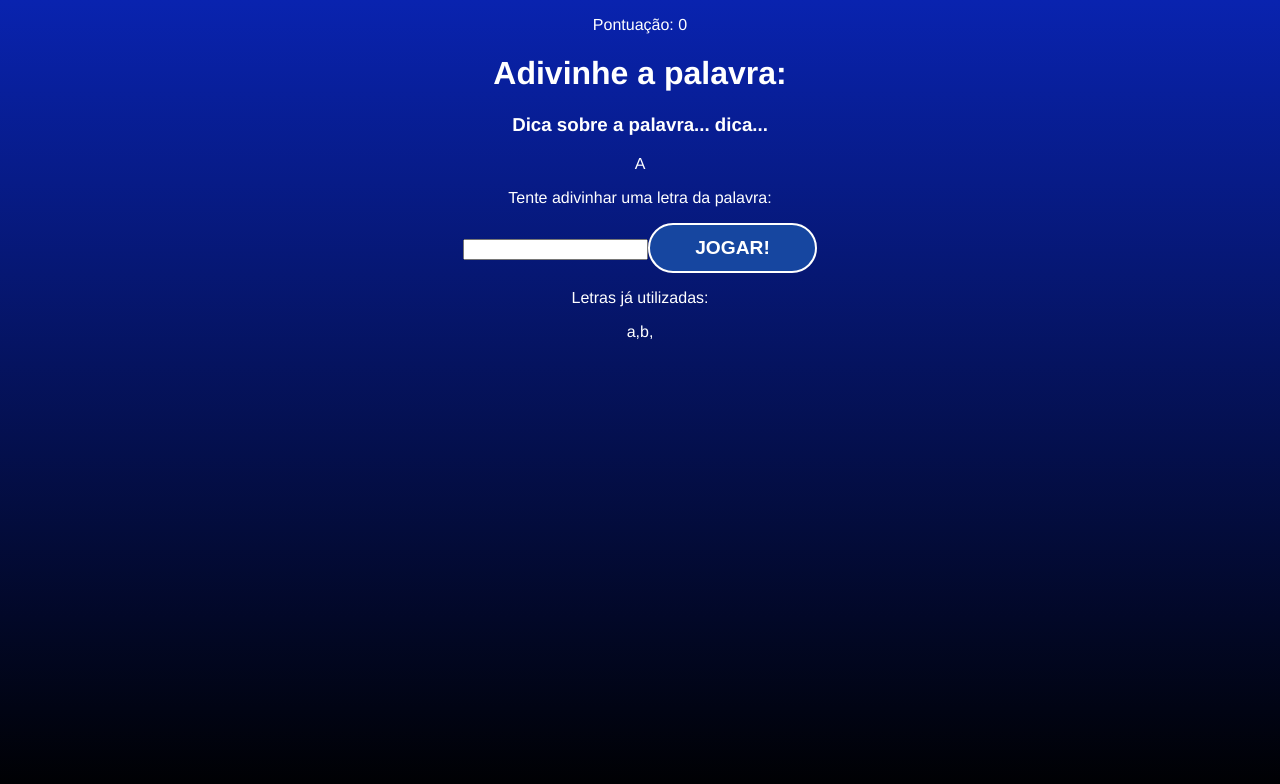
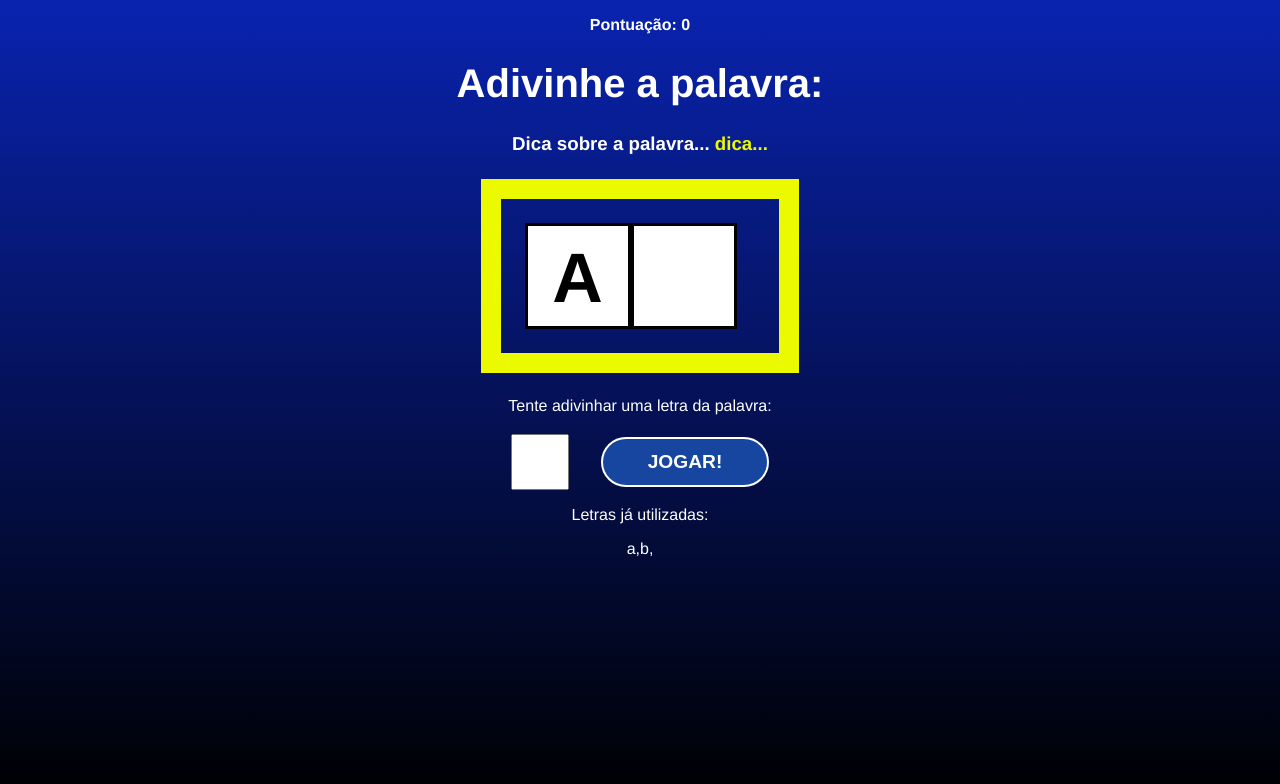
Before and after one commit to xanderifer1974/curso-react-do-zero-a-maestria-secreat-world, a React (Create React App) app: page / in a window 1280 px wide. Both pictures are taken after a click on the button "COMEÇAR O JOGO". Shown: the top 784 px of the page. Built offline with nearby package versions, Linux system fonts and the light colour scheme.

Commit message:
CSS da tela do jogo

```diff
--- a/src/components/Game.css
+++ b/src/components/Game.css
@@ -0,0 +1,49 @@
+.game h1{
+    font-size: 2.5em;
+}
+
+.points span{
+    font-weight: bold;
+}
+
+.tip span{
+    color: #ecfa00;
+}
+
+.wordContainer{
+    margin: 1.5em;
+    padding: 1.5em;
+    border: 20px solid #ecfa00;
+    display: flex;
+}
+
+.letter,
+.blankSquare{
+    font-size: 70px;
+    line-height: 1.5;
+    border: 3px solid #000;
+    height: 100px;
+    width: 100px;
+    text-transform: uppercase;
+    background-color: #fff;
+    color: #000;
+    font-weight: bold;
+}
+
+.letterContainer p{
+    margin-bottom: 1.2em;
+}
+
+.letterContainer form{
+    display: flex;
+    align-items: center;
+    justify-content: center;
+}
+
+.letterContainer input{
+    height: 50px;
+    width: 50px;
+    font-size: 2em;
+    text-align: center;
+    margin-right: 1em;
+}
--- a/src/components/Game.jsx
+++ b/src/components/Game.jsx
@@ -7,7 +7,7 @@
         <span>Pontuação: 0</span>
       </p>
       <h1>Adivinhe a palavra:</h1>
-      <h3 className="tips">
+      <h3 className="tip">
         Dica sobre a palavra... <span>dica...</span>
       </h3>
       <div className="wordContainer">
```
